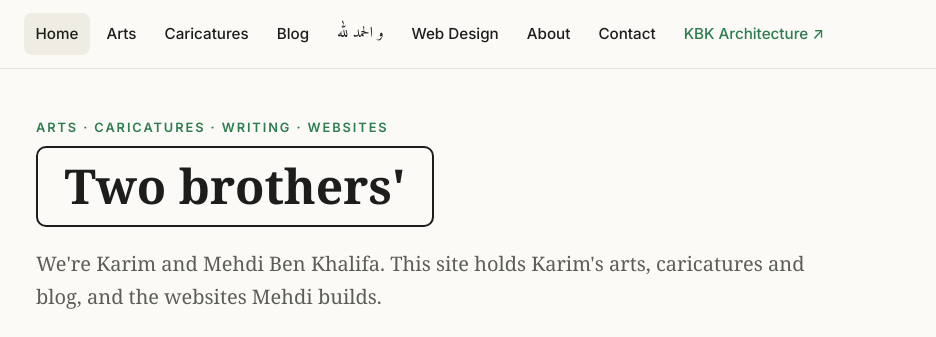
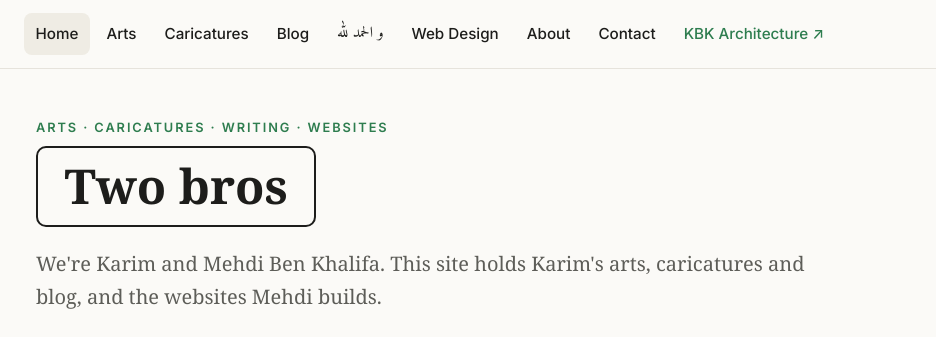
Before and after one commit to kbk93/kbk93.github.io, a plain HTML site: page index.html in a window 1280 px wide. Shown: the top 337 px of the page, 344-1280 px from the left. Drawn offline with Linux system fonts and the light colour scheme; a web font is replaced by a local one.

Commit message:
Titre d'accueil : Two bros
Co-Authored-By: Claude Opus 5.5 <noreply@anthropic.com>
Claude-Session: https://claude.ai/code/session_018PYu7AGiERHVhmhnmjdNq3

```diff
--- a/index.html
+++ b/index.html
@@ -40,7 +40,7 @@
 <img src="https://benkhalifas.wordpress.com/wp-content/uploads/2026/11/kbk-hero.jpg?w=600" alt="Ben Khalifa's logo: purple and pale yellow shapes inside a speech bubble on a mustard background" width="240" height="240">
 <div>
 <p class="eyebrow">Arts · Caricatures · Writing · Websites</p>
-<h1>Two brothers'</h1>
+<h1>Two bros</h1>
 <p class="lead">We're Karim and Mehdi Ben Khalifa. This site holds Karim's arts, caricatures and blog, and the websites Mehdi builds.</p>
 </div>
 </section>
```
Also changed, not shown: 1 other file.
